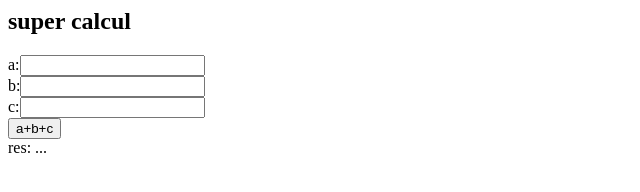
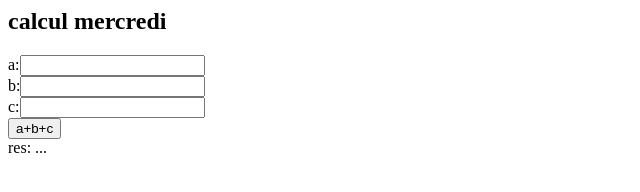
Before and after one commit to didier-tp/git-classroom, a plain HTML site: page basicHtmlCssJs/index.html in a window 1280 px wide. Shown: the whole page, without its empty margins (0-640 px from the left). Drawn offline with Linux system fonts and the light colour scheme.

Commit message:
modif1_mercredi

```diff
--- a/basicHtmlCssJs/index.html
+++ b/basicHtmlCssJs/index.html
@@ -4,7 +4,7 @@
 <script src="script.js"></script>
 </head>
 <body>
-  <h2>super calcul </h2>
+  <h2>calcul mercredi</h2>
   a:<input id="a"/><br/>
   b:<input id="b"/><br/>
   c:<input id="c"/><br/>
```
